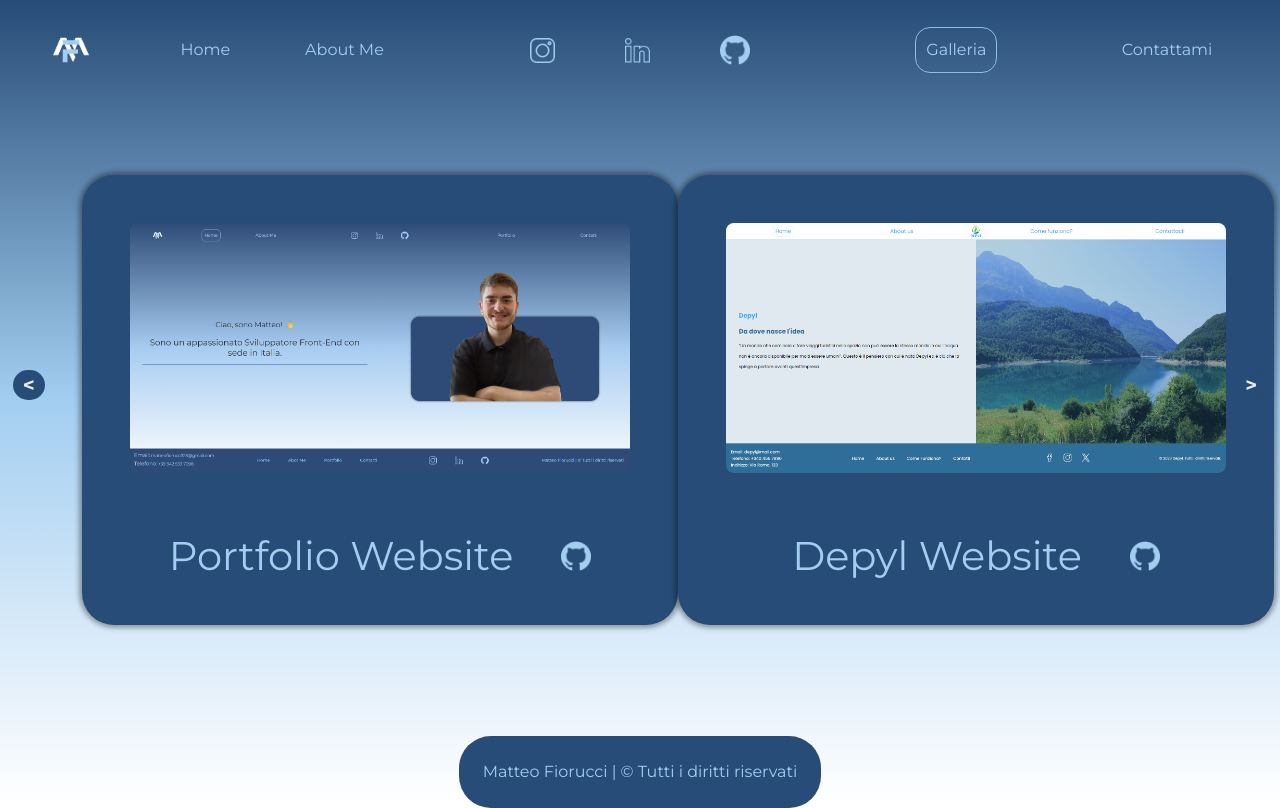
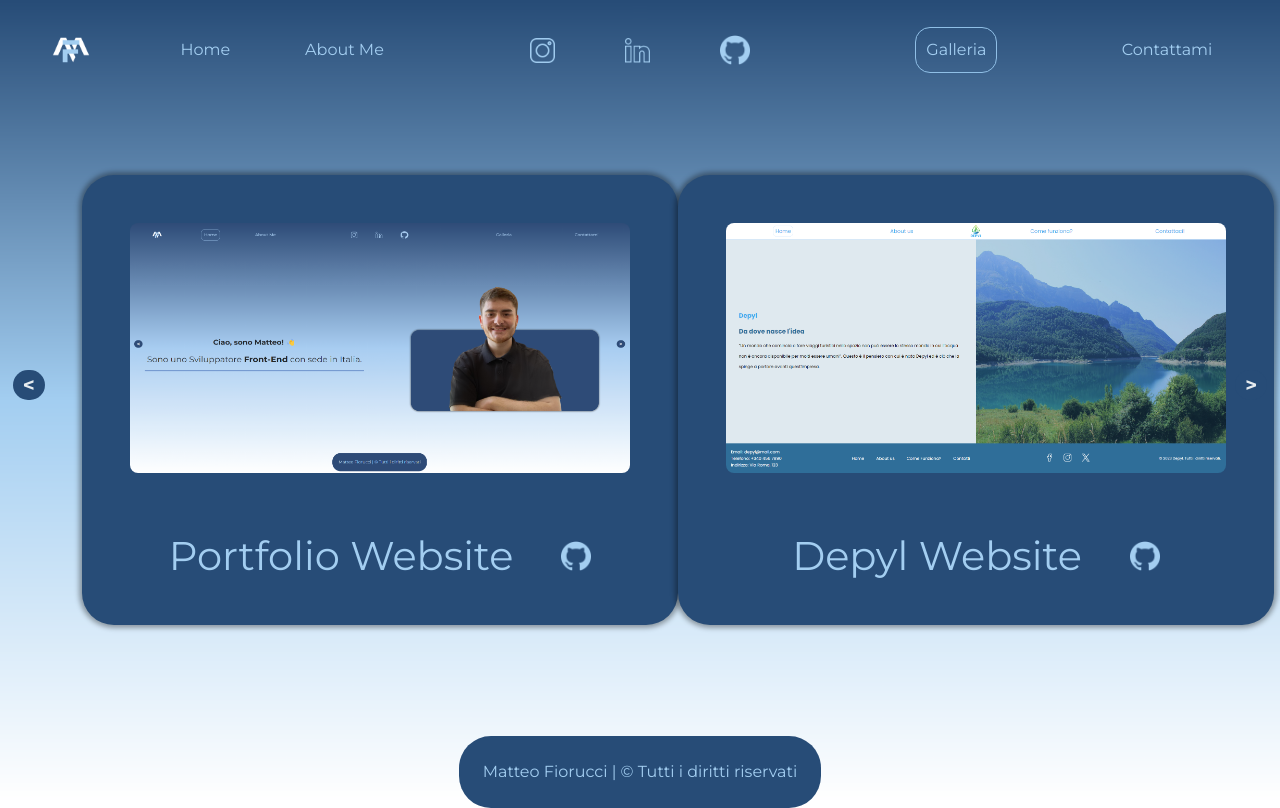
Before and after one commit to MatteoFiorucci/Portfolio, a plain HTML site: page portfolio/index.html in a window 1280 px wide. Drawn offline with nearby package versions, Linux system fonts and the light colour scheme.

Commit message:
fix portfolio image

```diff
--- a/portfolio/index.html
+++ b/portfolio/index.html
@@ -152,7 +152,7 @@
       <div class="port container middle justify-content-around">
         <div class="bg-darker p-5 rounded-5 description" style="height: 450px; width: fit-content;">
           <a href="https://github.com/MatteoFiorucci/Portfolio" class="text-decoration-none" target="_blank">
-            <img src="../assets/img/portfolio-website.png" width="500" height="250" class="rounded-3 caption d-block mx-auto">
+            <img src="../assets/img/scren finale.png" width="500" height="250" class="rounded-3 caption d-block mx-auto">
           </a>
             <a href="https://github.com/MatteoFiorucci/Portfolio" class="h1 middle mt-5 text-decoration-none text-primary button_2" target="_blank">
               Portfolio Website <img class="ms-5 git" src="../assets/img/github.png" width="30">
```
Also changed, not shown: assets/img/portfolio-website.png (deleted), assets/img/scren finale.png (added).
